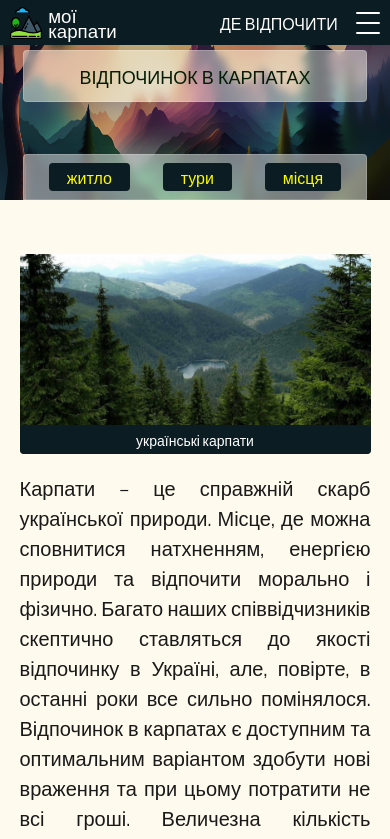
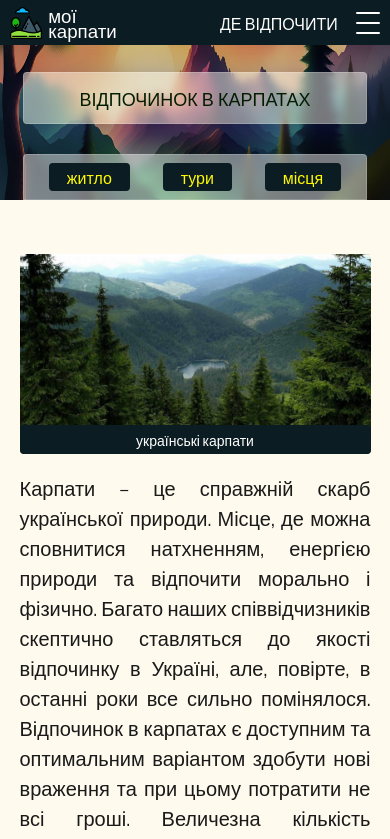
Before and after one commit to NazarHeletko/karpaty, a Next.js app: page / in a window 390 px wide. Shown: the top 839 px of the page. Built offline with nearby package versions, Linux system fonts and the light colour scheme; grey boxes are pictures that could not be loaded.

Commit message:
fix header top

```diff
--- a/src/components/Page/ContentPage/ContentPageHeader/ContentPageHeader.module.css
+++ b/src/components/Page/ContentPage/ContentPageHeader/ContentPageHeader.module.css
@@ -98,7 +98,7 @@
     }
     .title-header {
       position: absolute;
-      top: 50px;
+      top: 72px;
       width: 88%;
     }
     .title-menu {
```
